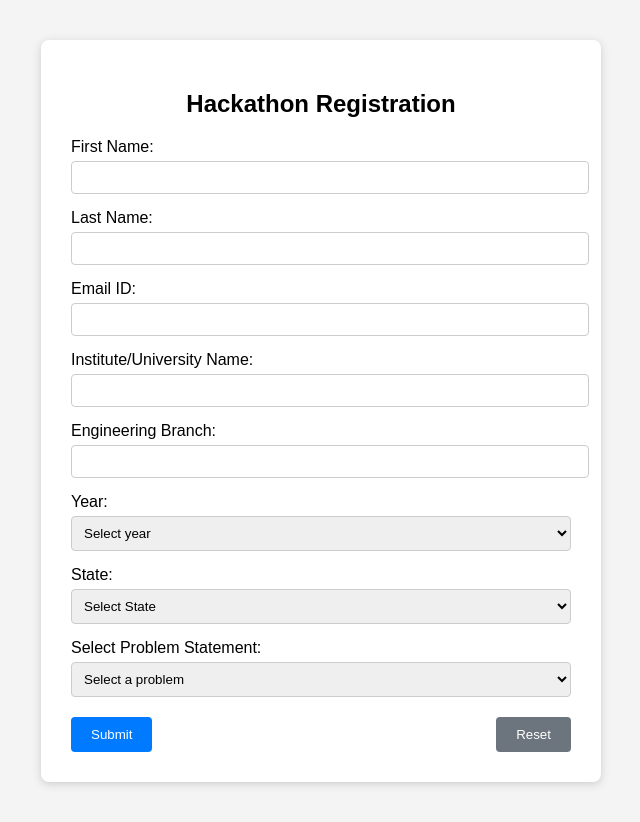
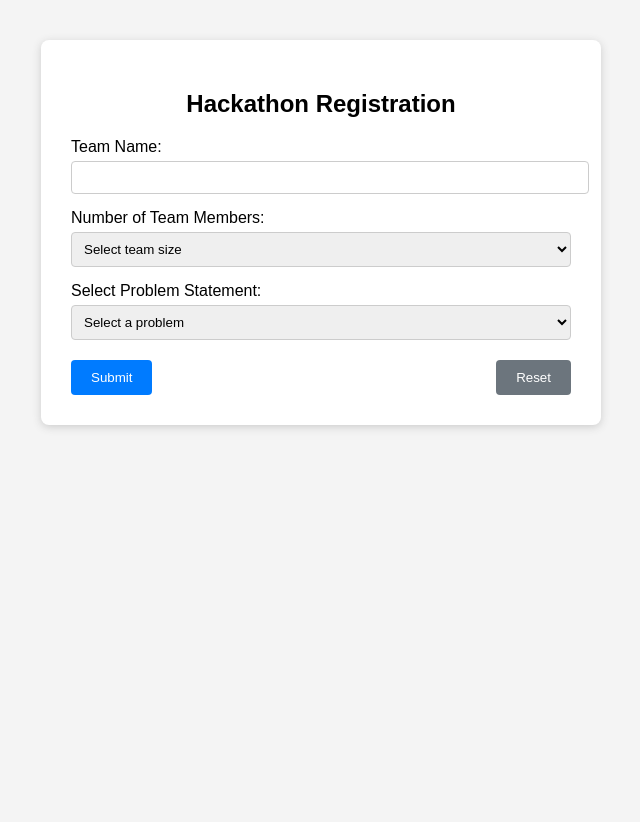
Before and after one commit to vimalchaaubey/demojune01, a Flask app: page / in a window 1280 px wide. Shown: the whole page, without its empty margins (319-959 px from the left). After the commit the page ends 429 px from the top, so only its background shows below. Run offline with Flask 3, Linux system fonts and the light colour scheme.

Commit message:
Add team registration: team name, dynamic member info, and backend support

```diff
--- a/app.py
+++ b/app.py
@@ -14,14 +14,22 @@ PROBLEM_STATEMENTS = [
 def register():
     registration = None
     if request.method == 'POST' and 'submit' in request.form:
+        team_size = int(request.form['team_size'])
+        members = []
+        for i in range(team_size):
+            members.append({
+                'first_name': request.form.get(f'first_name_{i}', ''),
+                'last_name': request.form.get(f'last_name_{i}', ''),
+                'state': request.form.get(f'state_{i}', ''),
+                'email': request.form.get(f'email_{i}', ''),
+                'institute': request.form.get(f'institute_{i}', ''),
+                'branch': request.form.get(f'branch_{i}', ''),
+                'year': request.form.get(f'year_{i}', ''),
+            })
         registration = {
-            'first_name': request.form['first_name'],
-            'last_name': request.form['last_name'],
-            'state': request.form['state'],
-            'email': request.form['email'],
-            'institute': request.form['institute'],
-            'branch': request.form['branch'],
-            'year': request.form['year'],
+            'team_name': request.form['team_name'],
+            'team_size': team_size,
+            'members': members,
             'problem': request.form['problem'],
         }
     return render_template('register.html', problems=PROBLEM_STATEMENTS, registration=registration)
--- a/templates/register.html
+++ b/templates/register.html
@@ -21,32 +21,45 @@
     <div class="container">
         <h2>Hackathon Registration</h2>
         <form method="POST" autocomplete="off">
-            <label for="first_name">First Name:</label>
-            <input type="text" id="first_name" name="first_name" required>
+            <label for="team_name">Team Name:</label>
+            <input type="text" id="team_name" name="team_name" required>
 
-            <label for="last_name">Last Name:</label>
-            <input type="text" id="last_name" name="last_name" required>
-
-            <label for="email">Email ID:</label>
-            <input type="email" id="email" name="email" required>
-
-            <label for="institute">Institute/University Name:</label>
-            <input type="text" id="institute" name="institute" required>
-
-            <label for="branch">Engineering Branch:</label>
-            <input type="text" id="branch" name="branch" required>
-
-            <label for="year">Year:</label>
-            <select id="year" name="year" required>
-                <option value="" disabled selected>Select year</option>
-                <option value="First">First</option>
-                <option value="Second">Second</option>
-                <option value="Third">Third</option>
-                <option value="Fourth">Fourth</option>
+            <label for="team_size">Number of Team Members:</label>
+            <select id="team_size" name="team_size" required onchange="updateMemberFields()">
+                <option value="" disabled selected>Select team size</option>
+                <option value="1">1</option>
+                <option value="2">2</option>
+                <option value="3">3</option>
+                <option value="4">4</option>
             </select>
 
-            <label for="state">State:</label>
-            <select id="state" name="state" required>
+            <div id="members-section"></div>
+
+            <label for="problem">Select Problem Statement:</label>
+            <select id="problem" name="problem" required>
+                <option value="" disabled selected>Select a problem</option>
+                {% for p in problems %}
+                <option value="{{ p }}">{{ p }}</option>
+                {% endfor %}
+            </select>
+
+            <div class="btn-group">
+                <button type="submit" name="submit" class="submit-btn">Submit</button>
+                <button type="reset" class="reset-btn">Reset</button>
+            </div>
+        </form>
+
+        <script>
+        function memberFieldsHtml(idx) {
+            return `
+            <div class="member-block">
+                <h4>Member ${idx+1} Details</h4>
+                <label for="first_name_${idx}">First Name:</label>
+                <input type="text" id="first_name_${idx}" name="first_name_${idx}" required>
+                <label for="last_name_${idx}">Last Name:</label>
+                <input type="text" id="last_name_${idx}" name="last_name_${idx}" required>
+                <label for="state_${idx}">State:</label>
+                <select id="state_${idx}" name="state_${idx}" required>
                     <option value="" disabled selected>Select State</option>
                     <option value="Andhra Pradesh">Andhra Pradesh</option>
                     <option value="Arunachal Pradesh">Arunachal Pradesh</option>
@@ -85,31 +98,49 @@
                     <option value="Lakshadweep">Lakshadweep</option>
                     <option value="Puducherry">Puducherry</option>
                 </select>
-
-            <label for="problem">Select Problem Statement:</label>
-            <select id="problem" name="problem" required>
-                <option value="" disabled selected>Select a problem</option>
-                {% for p in problems %}
-                <option value="{{ p }}">{{ p }}</option>
-                {% endfor %}
+                <label for="email_${idx}">Email ID:</label>
+                <input type="email" id="email_${idx}" name="email_${idx}" required>
+                <label for="institute_${idx}">Institute/University Name:</label>
+                <input type="text" id="institute_${idx}" name="institute_${idx}" required>
+                <label for="branch_${idx}">Engineering Branch:</label>
+                <input type="text" id="branch_${idx}" name="branch_${idx}" required>
+                <label for="year_${idx}">Year:</label>
+                <select id="year_${idx}" name="year_${idx}" required>
+                    <option value="" disabled selected>Select year</option>
+                    <option value="First">First</option>
+                    <option value="Second">Second</option>
+                    <option value="Third">Third</option>
+                    <option value="Fourth">Fourth</option>
                 </select>
-
-            <div class="btn-group">
-                <button type="submit" name="submit" class="submit-btn">Submit</button>
-                <button type="reset" class="reset-btn">Reset</button>
             </div>
-        </form>
+            `;
+        }
+        function updateMemberFields() {
+            var size = document.getElementById('team_size').value;
+            var section = document.getElementById('members-section');
+            section.innerHTML = '';
+            for (let i = 0; i < size; i++) {
+                section.innerHTML += memberFieldsHtml(i);
+            }
+        }
+        </script>
 
         {% if registration %}
         <div class="result">
-            <h3>Registration Details</h3>
-            <p><strong>First Name:</strong> {{ registration.first_name }}</p>
-            <p><strong>Last Name:</strong> {{ registration.last_name }}</p>
-            <p><strong>State:</strong> {{ registration.state }}</p>
-            <p><strong>Email:</strong> {{ registration.email }}</p>
-            <p><strong>Institute/University:</strong> {{ registration.institute }}</p>
-            <p><strong>Branch:</strong> {{ registration.branch }}</p>
-            <p><strong>Year:</strong> {{ registration.year }}</p>
+            <h3>Team: {{ registration.team_name }}</h3>
+            <h4>Number of Members: {{ registration.team_size }}</h4>
+            {% for member in registration.members %}
+                <div class="member-block">
+                    <h4>Member {{ loop.index }} Details</h4>
+                    <p><strong>First Name:</strong> {{ member.first_name }}</p>
+                    <p><strong>Last Name:</strong> {{ member.last_name }}</p>
+                    <p><strong>State:</strong> {{ member.state }}</p>
+                    <p><strong>Email:</strong> {{ member.email }}</p>
+                    <p><strong>Institute/University:</strong> {{ member.institute }}</p>
+                    <p><strong>Branch:</strong> {{ member.branch }}</p>
+                    <p><strong>Year:</strong> {{ member.year }}</p>
+                </div>
+            {% endfor %}
             <p><strong>Selected Problem Statement:</strong> {{ registration.problem }}</p>
         </div>
         {% endif %}
```
Lines whose indentation alone changed are shown as unchanged.
